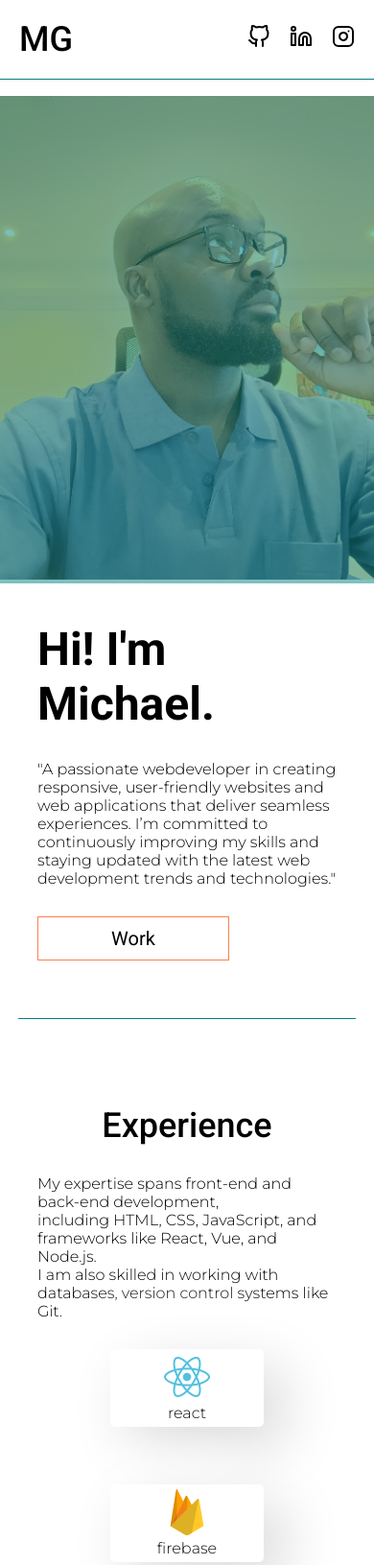
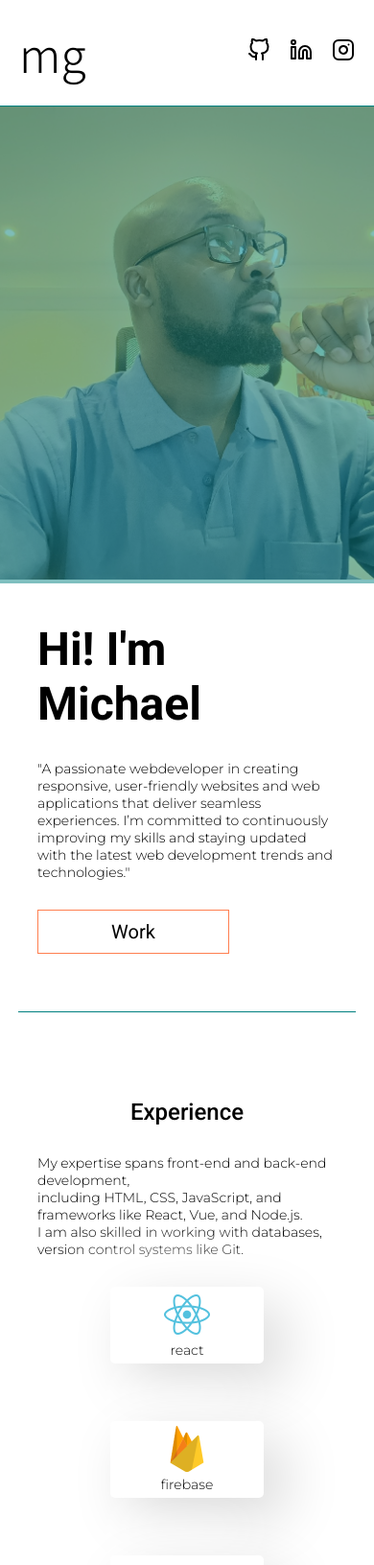
Before and after one commit to Michael5301/portfolio-vanilla, a plain HTML site: page index.html in a window 390 px wide. Shown: the top 1631 px of the page at 96% size. Drawn offline with Linux system fonts and the light colour scheme.

Commit message:
logo, mobile

```diff
--- a/index.html
+++ b/index.html
@@ -18,10 +18,16 @@
        <link href="https://fonts.googleapis.com/css2?family=Montserrat:ital,wght@0,100..900;1,100..900&display=swap"
               rel="stylesheet">
 
-              <!--   -->
-              <link rel="preconnect" href="https://fonts.googleapis.com">
-              <link rel="preconnect" href="https://fonts.gstatic.com" crossorigin>
-              <link href="https://fonts.googleapis.com/css2?family=Montserrat:ital,wght@0,100..900;1,100..900&family=Roboto:ital,wght@0,100;0,300;0,400;0,500;0,700;0,900;1,100;1,300;1,400;1,500;1,700;1,900&display=swap" rel="stylesheet">
+       <!-- roboto  -->
+       <link rel="preconnect" href="https://fonts.googleapis.com">
+       <link rel="preconnect" href="https://fonts.gstatic.com" crossorigin>
+       <link href="https://fonts.googleapis.com/css2?family=Montserrat:ital,wght@0,100..900;1,100..900&family=Roboto:ital,wght@0,100;0,300;0,400;0,500;0,700;0,900;1,100;1,300;1,400;1,500;1,700;1,900&display=swap"
+              rel="stylesheet">
+
+       <!-- noto japanese -->
+       <link rel="preconnect" href="https://fonts.googleapis.com">
+       <link rel="preconnect" href="https://fonts.gstatic.com" crossorigin>
+       <link href="https://fonts.googleapis.com/css2?family=Montserrat:ital,wght@0,100..900;1,100..900&family=Noto+Sans+JP:wght@100..900&family=Roboto:ital,wght@0,100;0,300;0,400;0,500;0,700;0,900;1,100;1,300;1,400;1,500;1,700;1,900&display=swap" rel="stylesheet">
        <!-- google fonts -->
 
 
@@ -36,12 +42,13 @@
               <nav class="navigation">
 
                      <a href="https://michael5301.github.io/portfolio-vanilla/" class="logo">
-                            <h2>MG</h2>
+                            <span>mg</span>
                      </a>
 
 
                      <span class="nav-link">
-                            <a href="https://github.com/Michael5301"><img src="./Image/github.svg"alt="git hub link" width="24px"></a>
+                            <a href="https://github.com/Michael5301"><img src="./Image/github.svg" alt="git hub link"
+                                          width="24px"></a>
                             <a href="/"><img src="./Image/linkedin.svg" alt="linkedin link" width="24px"></a>
                             <a href="/"><img src="./Image/instagram.svg" alt="Instagram link" width="24px"></a>
                      </span>
@@ -62,10 +69,12 @@
                      </div>
 
                      <div class="hero-text">
-                            <h1>Hi! I'm Michael.</h1>
+                            <h1>Hi! I'm Michael</h1>
                             <p>
-                                   "A passionate webdeveloper in creating responsive, user-friendly websites and web applications that deliver seamless experiences.
-                                   I’m committed to continuously improving my skills and staying updated with the latest web development trends and technologies."
+                                   "A passionate webdeveloper in creating responsive, user-friendly websites and web
+                                   applications that deliver seamless experiences.
+                                   I’m committed to continuously improving my skills and staying updated with the latest
+                                   web development trends and technologies."
                             </p>
 
                             <a href="#my-projects">
@@ -139,7 +148,7 @@
                                           </p>
                                    </div>
                                    <div class="stack">
-                                          <img src="Image/icons/css.png" alt=""  width="48px">
+                                          <img src="Image/icons/css.png" alt="" width="48px">
                                           <p>
                                                  css
                                           </p>
@@ -252,11 +261,11 @@
 
               <footer>
                      <p>
-                          Michael S.  &copy; 2024.
+                            Michael S. &copy; 2024.
                      </p>
               </footer>
        </main>
- <script src="script.js"></script>
+       <script src="script.js"></script>
 </body>
 
 </html>
--- a/style.css
+++ b/style.css
@@ -31,23 +31,26 @@ h1 {
         font-weight: 700;
 }
 
-h2{
+h2 {
         font-family: "Roboto", serif;
         font-size: 36px;
         font-weight: 500;
 }
 
-.logo{
+.logo {
+        font-size: 48px;
         font-weight: 100;
+        font-family: "Noto Sans JP", serif;
+        font-weight: 300;
 }
 
 .logo:hover {
-        transform: scale(1.1);
+        transform: scale(1.2);
         transition: transform 0.3s ease-in-out;
 
 }
 
-p{
+p {
         font-family: "Montserrat", serif;
         font-weight: 300;
         font-style: normal;
@@ -104,7 +107,7 @@ button:hover {
 
 
 
-                                                /* NAVIGATION */
+/* NAVIGATION */
 
 
 .navigation {
@@ -128,7 +131,7 @@ button:hover {
 }
 
 
-.nav-link:hover{
+.nav-link:hover {
         transform: scale(1.05);
         transition: transform 0.3s ease-in-out;
 }
@@ -238,7 +241,7 @@ p {
 
 
 
-                                                /* EXPERIENCES*/
+/* EXPERIENCES*/
 
 .work {
         display: flex;
@@ -299,6 +302,8 @@ p {
 
 .stack:hover {
         transform: scale(1.1);
+        border: 1px dashed coral;
+        /* border: 1px solid rgb(220, 20, 60, 0.5); */
         transition: transform 0.3s ease-in-out;
 }
 
@@ -439,7 +444,7 @@ p {
 
 
 
-                                                   /* PROJECTS */
+/* PROJECTS */
 
 
 
@@ -522,7 +527,17 @@ footer {
 
 
 
-@media screen and (max-width: 540px ) {
+@media screen and (max-width: 540px) {
+        h1 {
+                font-size: 36;
+        }
+        h2{
+                font-size: 24px;
+        }
+        p{
+                font-size: 14px;
+        }
+
         .hero {
                 display: flex;
                 flex-direction: column;
@@ -536,16 +551,17 @@ footer {
                 overflow: hidden;
         }
 
-        .projects-containe{
+        .projects-containe {
                 max-width: 80%;
         }
 
-        .work{
+        .work {
                 max-width: 80vw;
 
         }
 
-        .navigation{
+        .navigation {
                 padding: 20px;
+                margin: auto;
         }
 }
```
